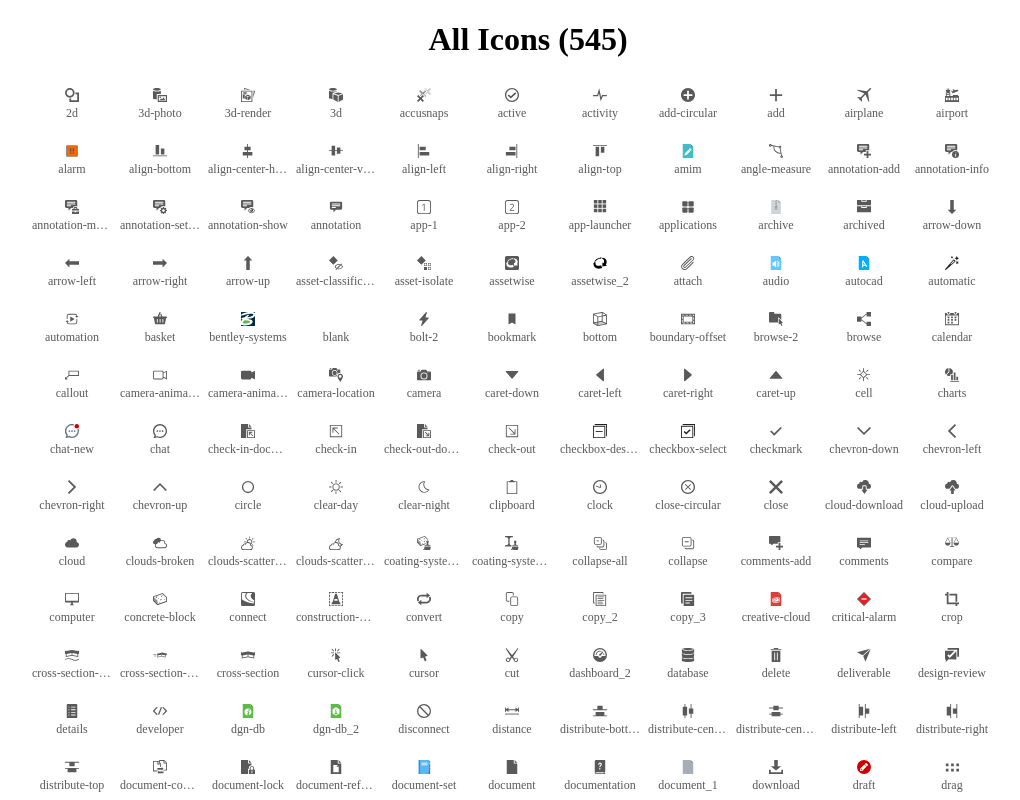
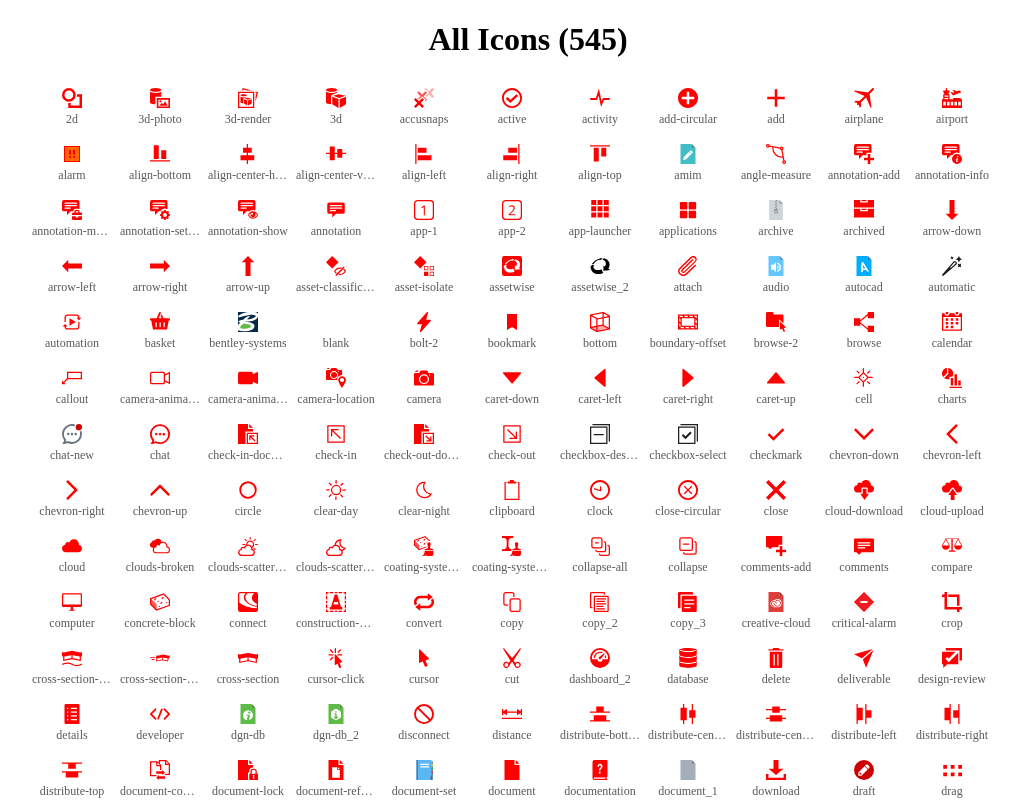
Before and after one commit to BlameDeng/dwc-icons, a Vue app: page / in a window 1280 px wide. Shown: the top 800 px of the page, without its empty margins (112-1132 px from the left). Built offline with nearby package versions, Linux system fonts and the light colour scheme.

Commit message:
fix: fix compute icon size

```diff
--- a/package.json
+++ b/package.json
@@ -1,6 +1,6 @@
 {
   "name": "dwc-icons",
-  "version": "0.0.5",
+  "version": "0.0.6",
   "license": "MIT",
   "main": "vue/index.js",
   "types": "vue/index.d.ts",
--- a/src/App.vue
+++ b/src/App.vue
@@ -7,7 +7,7 @@
       :key="icon"
       @click="onClick(icon)"
     >
-      <dwc-icon :name="icon"></dwc-icon>
+      <dwc-icon :name="icon" size="20px" :style="{ color: 'red' }"></dwc-icon>
       <br />
       <span>{{ icon }}</span>
     </div>
--- a/vue/Icon.vue
+++ b/vue/Icon.vue
@@ -12,7 +12,8 @@ export default {
   },
   setup(props, context) {
     const style = computed(() => {
-      const iconSize = props.size === "string" ? props.size : props.size + "px";
+      const iconSize =
+        typeof props.size === "string" ? props.size : props.size + "px";
 
       return { width: iconSize, height: iconSize };
     });
```
